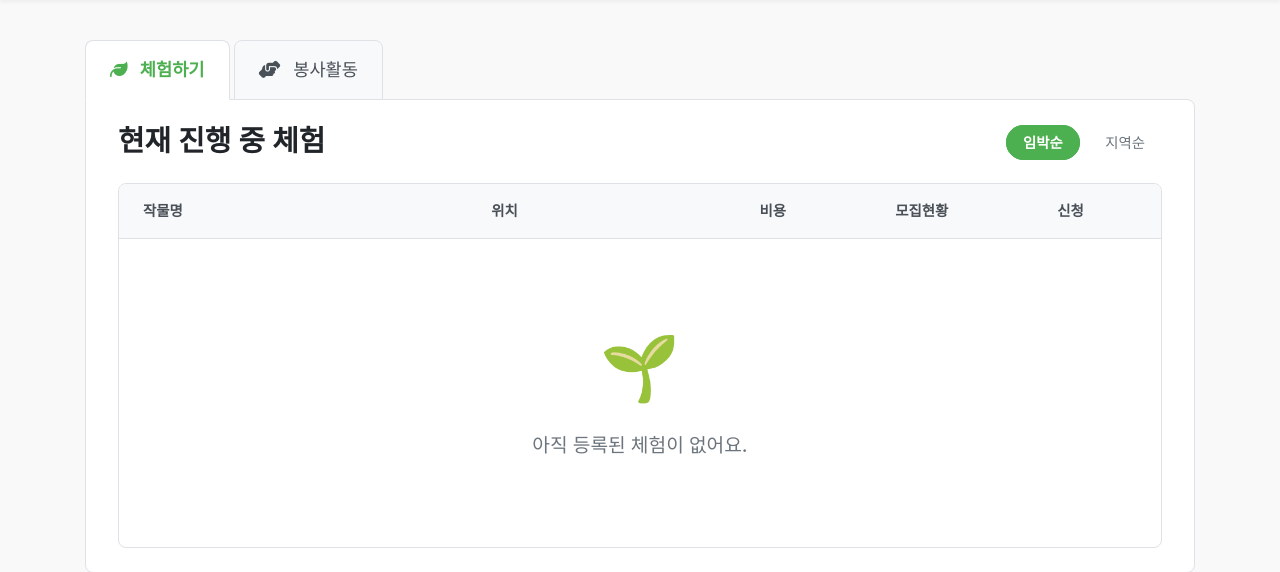
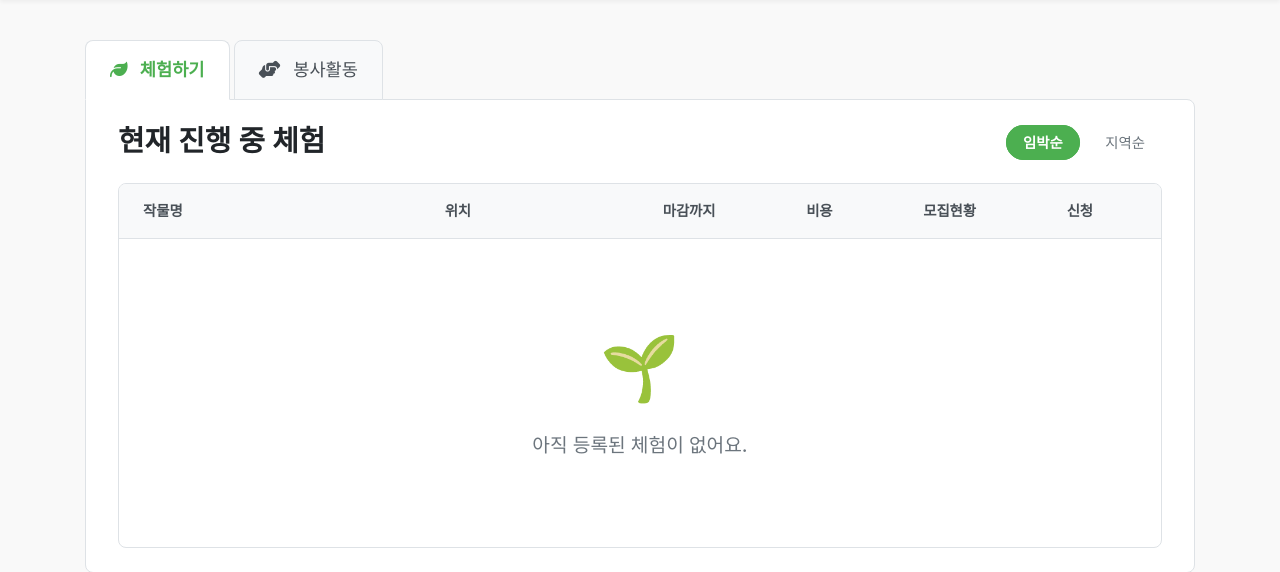
Before and after one commit to yoonwoosung/SW_id, a Flask app: page / in a window 1280 px wide. Shown: the part 84-656 px from the top of the page. Run offline with Flask 3, Linux system fonts and the light colour scheme; data that the repository does not hold is empty; some libraries are stand-ins or nearby versions.

Commit message:
Solve_p7-1

```diff
--- a/static/css/style.css
+++ b/static/css/style.css
@@ -101,10 +101,14 @@ header.header-volunteer {
 
 .list-header-row, .list-item-row {
     display: grid;
-    grid-template-columns: 2.5fr 1.5fr 1fr 1fr 1fr;
+    grid-template-columns: 2.5fr 1.5fr 1fr 1fr 1fr 1fr;
     align-items: center;
     padding: 1rem 1.5rem;
     gap: 1rem;
+}
+
+.col-d-day {
+    text-align: center;
 }
 
 .list-header-row {
--- a/templates/index.html
+++ b/templates/index.html
@@ -24,6 +24,7 @@
             <div class="list-header-row">
                 <span class="col-crop">작물명</span>
                 <span class="col-location">위치</span>
+                <span class="col-d-day">마감까지</span>
                 <span class="col-cost">비용</span>
                 <span class="col-status">모집현황</span>
                 <span class="col-action">신청</span>
@@ -37,6 +38,13 @@
                         <div class="tag">#{{ "친환경" if item.pesticide_free else "일반" }}</div>
                     </span>
                     <span class="col-location">{{ item.address_detail }}</span>
+                    <span class="col-d-day">
+                        {% if item.d_day >= 0 and item.d_day < 999 %}
+                            D-{{ item.d_day }}
+                        {% else %}
+                            -
+                        {% endif %}
+                    </span>
                     <span class="col-cost">{{ "{:,}".format(item.cost) }}원</span>
                     <span class="col-status">{{ item.current_participants }} / {{ item.max_participants }}명</span>
                     <span class="col-action">
```
